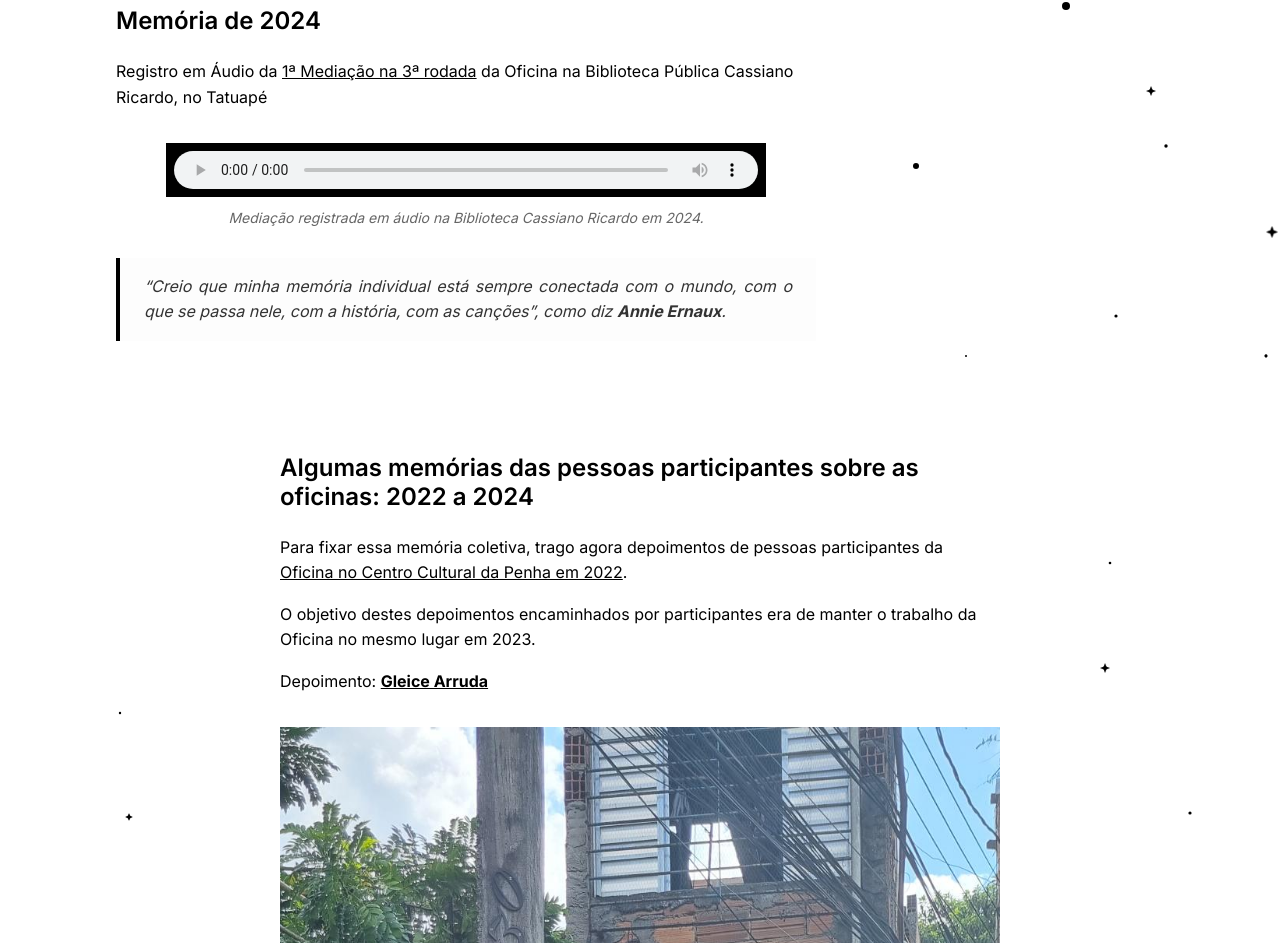
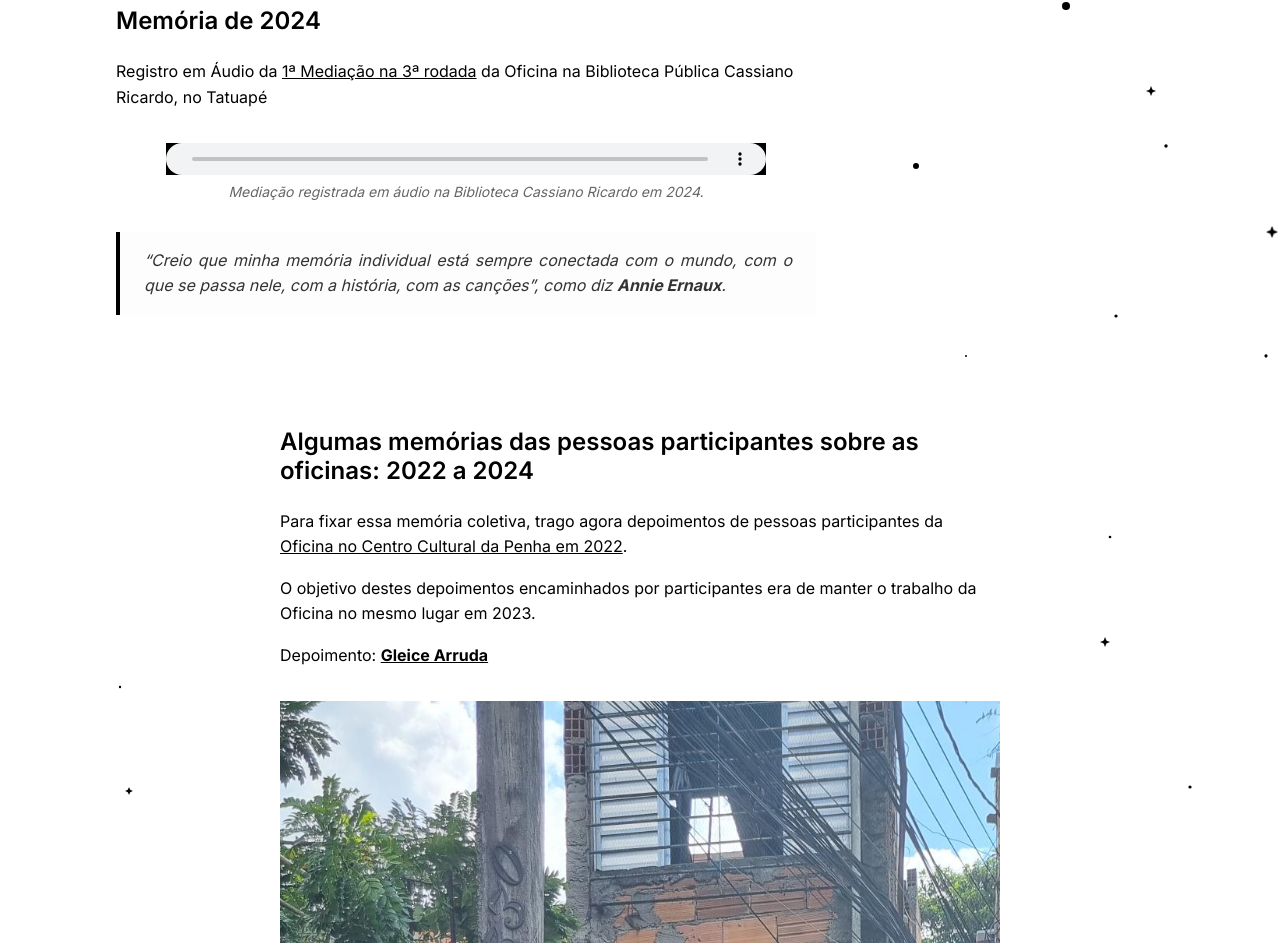
Before and after one commit to caiocastelhano/museu-autobiografico, a Next.js app: page /memoria in a window 1280 px wide. Shown: the part 4632-5575 px from the top of the page. Built offline with nearby package versions, Linux system fonts and the light colour scheme.

Commit message:
Altera formato de áudio da página Território

```diff
--- a/src/app/memoria/Memoria.module.css
+++ b/src/app/memoria/Memoria.module.css
@@ -387,10 +387,13 @@
 .audioPlayer {
   width: 100%;
   max-width: 600px;
-  background-color: black;
+  height: 32px; /* fixa altura padrão segura */
+  background-color: black; /* mantém a barra preta */
   border: none;
   border-radius: 0;
-  padding: 8px;
+  padding: 0; /* remove excesso de altura causado pelo padding */
+  display: block;
+  margin: 0 auto;
 }
 
 .quoteBox {
--- a/src/app/territorio/page.js
+++ b/src/app/territorio/page.js
@@ -109,7 +109,7 @@ export default function TerritorioPage() {
                     className={styles.audio}
                     aria-label="Áudio do depoimento de Jussara Dias, participante da oficina de memória em São Mateus"
                   >
-                    <source src="/audio/audiojussara.ogg" type="audio/mpeg" />
+                    <source src="/audio/audiojussara.mp3" type="audio/mpeg" />
                     Seu navegador não suporta o elemento de áudio.
                   </audio>
                 </figure>
```
Also changed, not shown: 2 other files (tests, documents, lock files or other folders).
